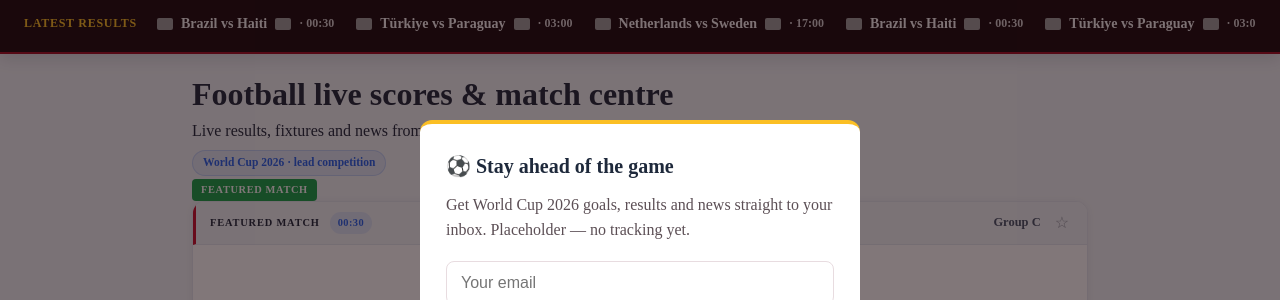
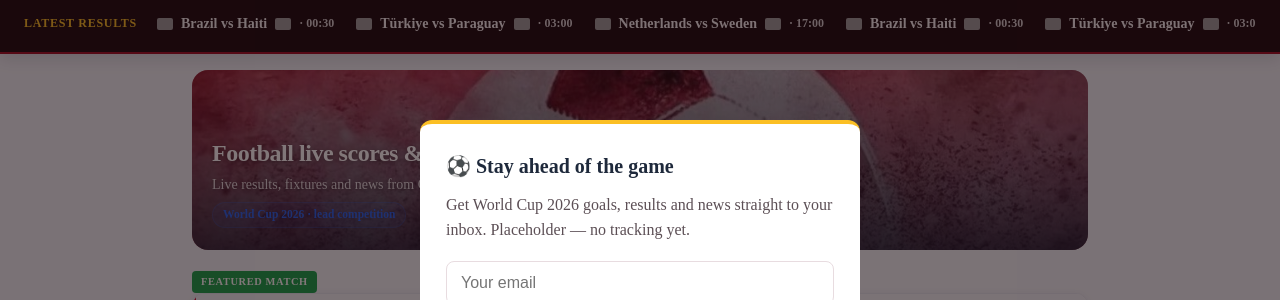
Before and after one commit to Az1341/goalcurrent.live, a Next.js app: page / in a window 1280 px wide. Shown: the part 123-423 px from the top of the page. Built offline with nearby package versions, Linux system fonts and the light colour scheme; no server answers; grey boxes are pictures that could not be loaded.

Commit message:
feat: add hero background image styles to homepage

```diff
--- a/src/app/page.module.css
+++ b/src/app/page.module.css
@@ -51,6 +51,63 @@
   color: var(--hp-muted);
   max-width: 640px;
   margin: 0;
+}
+
+/* ── Homepage hero with background image ── */
+.homeHero {
+  position: relative;
+  border-radius: 16px;
+  overflow: hidden;
+  margin-bottom: 18px;
+  min-height: 180px;
+  display: flex;
+  align-items: flex-end;
+}
+
+.homeHeroBg {
+  position: absolute;
+  inset: 0;
+  background-image: url('/images/football-hero-bg.jpg');
+  background-size: cover;
+  background-position: center 30%;
+  z-index: 0;
+}
+
+.homeHeroBg::after {
+  content: '';
+  position: absolute;
+  inset: 0;
+  background: linear-gradient(
+    to bottom,
+    rgba(15, 23, 42, 0.25) 0%,
+    rgba(15, 23, 42, 0.55) 60%,
+    rgba(15, 23, 42, 0.82) 100%
+  );
+}
+
+.homeHeroContent {
+  position: relative;
+  z-index: 1;
+  padding: 20px 20px 22px;
+  width: 100%;
+}
+
+.homeHeroContent h1 {
+  font-size: clamp(1.15rem, 3vw, 1.5rem);
+  font-weight: 800;
+  color: #ffffff;
+  line-height: 1.25;
+  letter-spacing: -0.02em;
+  margin-bottom: 6px;
+  text-shadow: 0 1px 4px rgba(0,0,0,0.4);
+}
+
+.homeHeroContent p {
+  font-size: 0.875rem;
+  color: rgba(255,255,255,0.82);
+  max-width: 640px;
+  margin: 0;
+  text-shadow: 0 1px 3px rgba(0,0,0,0.3);
 }
 
 .homeBadge {
```
